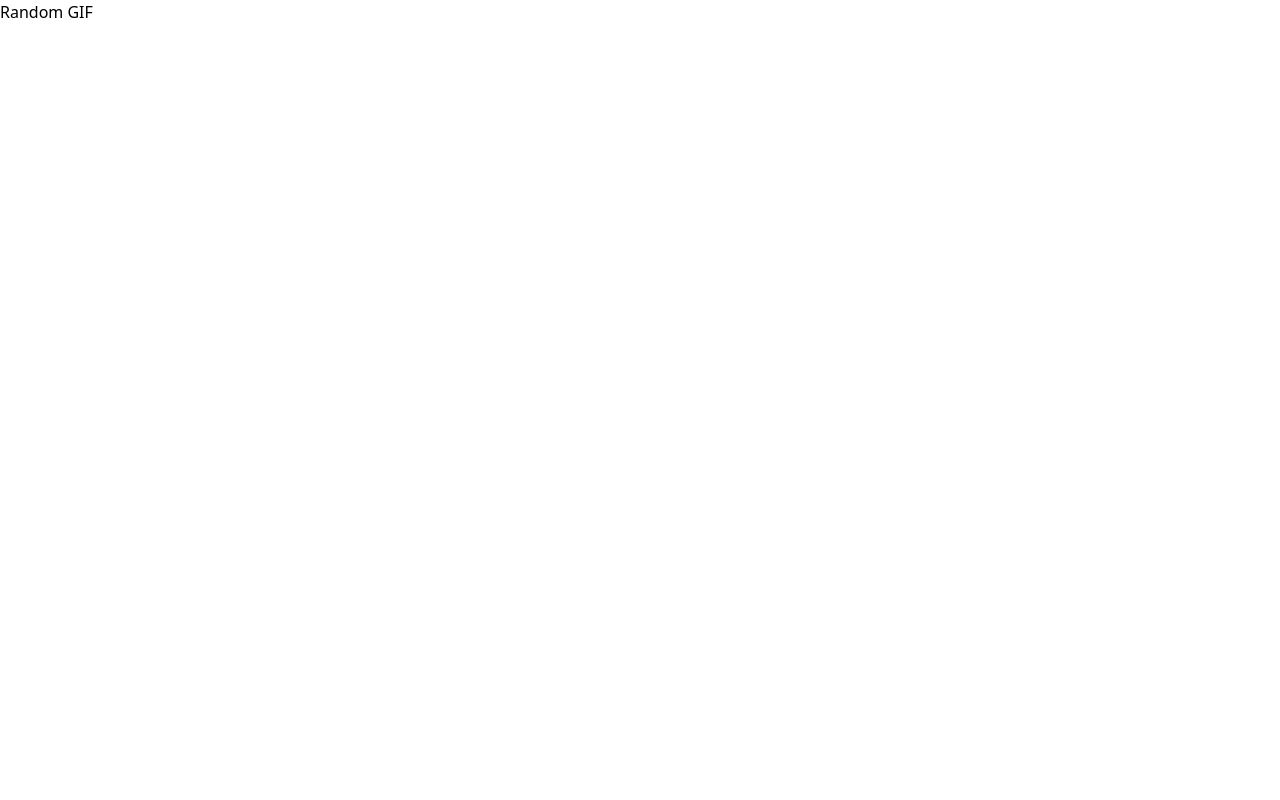
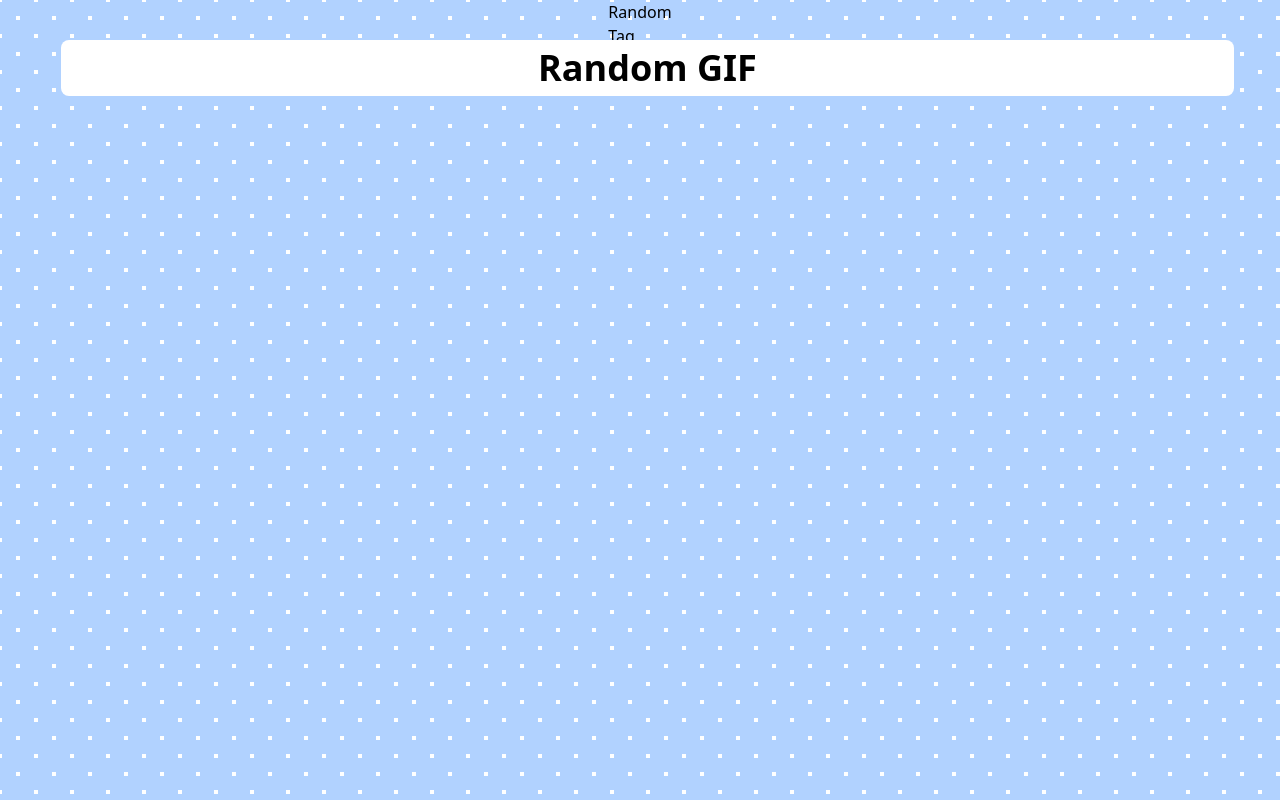
Before and after one commit to ManojBhandarkar98/random-gif-generator, a React (Create React App) app: page / in a window 1280 px wide. Built offline with nearby package versions, Linux system fonts and the light colour scheme.

Commit message:
Epi - 11 - Random GIF - App component css done

```diff
--- a/src/App.jsx
+++ b/src/App.jsx
@@ -1,3 +1,13 @@
+import Random from "./components/Random";
+import Tag from "./components/Tag";
+
 export default function App() {
-  return <div>Random GIF</div>;
+  return <div className="w-full h-screen flex flex-col background relative overflow-x-hidden items-center">
+    <h1 className="bg-white rounded-lg absolute w-11/12 text-center mt-[40px]
+    ml-[15px] px-10 py-2 text-4xl font-bold">Random GIF</h1>
+    <div className="flex flex-col">
+      <Random/>
+      <Tag/>
+    </div>
+    </div>;
 }
```
